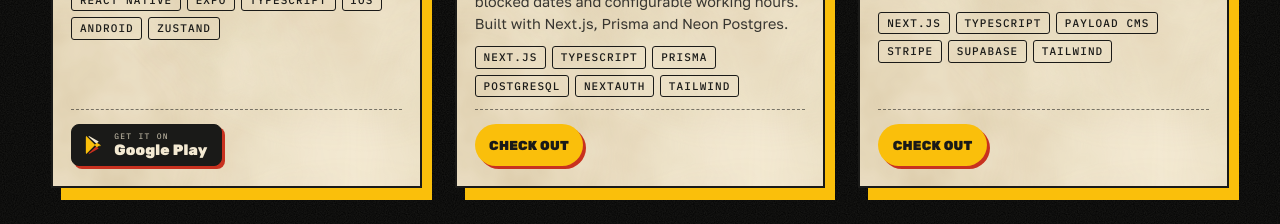
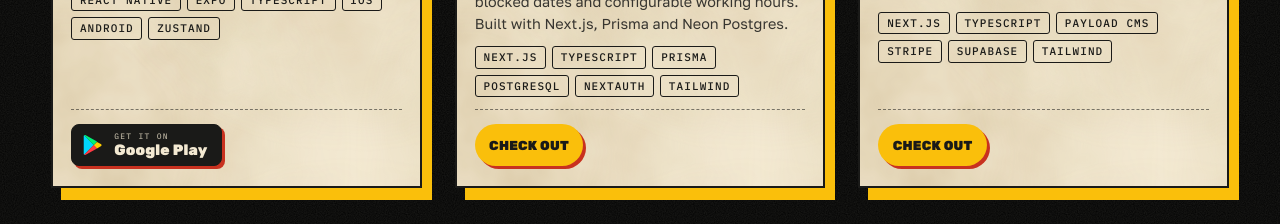
Before and after one commit to raduloov/personal-portfolio-v2, a React (Vite) app: page / in a window 1280 px wide. Shown: the part 6600-6824 px from the top of the page. Built offline with nearby package versions, Linux system fonts and the light colour scheme.

Commit message:
use the real Google Play logo in the badge
Keep the themed ink badge with the hard red shadow, but draw the official
four-colour Play triangle instead of a recoloured one.

Co-Authored-By: Claude Fable 5.1 <noreply@anthropic.com>

```diff
--- a/src/components/ui/ProjectCard.module.css
+++ b/src/components/ui/ProjectCard.module.css
@@ -229,15 +229,6 @@
   width: 22px;
   height: 22px;
   flex-shrink: 0;
-  fill: var(--yellow);
-}
-
-.playLogo path:nth-child(2) {
-  fill: var(--red);
-}
-
-.playLogo path:nth-child(3) {
-  fill: var(--cream);
 }
 
 .playText {
--- a/src/components/ui/ProjectCard.tsx
+++ b/src/components/ui/ProjectCard.tsx
@@ -117,10 +117,10 @@ export function ProjectCard({
                   aria-label="Get it on Google Play"
                 >
                   <svg className={styles.playLogo} viewBox="0 0 24 24" aria-hidden="true">
-                    <path d="M3.6 2.3 13.3 12l-9.7 9.7a1.6 1.6 0 0 1-.5-1.2V3.5c0-.5.2-.9.5-1.2z" />
-                    <path d="m14.7 13.4 2.4 2.4-9.5 5.4c-.6.3-1.2.4-1.7.2l8.8-8z" />
-                    <path d="M14.7 10.6 5.9 2.6c.5-.2 1.1-.1 1.7.2l9.5 5.4-2.4 2.4z" />
-                    <path d="m18.3 12.6-3.3 1.9L12.6 12l2.4-2.5 3.3 1.9c1.2.7 1.2 1.6 0 2.2z" />
+                    <path fill="#00D7FE" d="M1.2 1.4A2 2 0 0 0 .8 2.7v18.6a2 2 0 0 0 .4 1.3l.1.1 10.4-10.4v-.2L1.3 1.3l-.1.1z" />
+                    <path fill="#FFCE00" d="m15.2 15.8-3.5-3.5v-.2l3.5-3.5.1.1 4.1 2.3c1.2.7 1.2 1.8 0 2.4l-4.1 2.3-.1.1z" />
+                    <path fill="#FF3A44" d="M15.3 15.7 11.7 12 1.2 22.6c.4.4 1 .5 1.8.1l12.3-7z" />
+                    <path fill="#00F076" d="M15.3 8.3 3 1.3c-.8-.4-1.4-.3-1.8.1L11.7 12l3.6-3.7z" />
                   </svg>
                   <span className={styles.playText}>
                     <span className={styles.playSmall}>Get it on</span>
```
